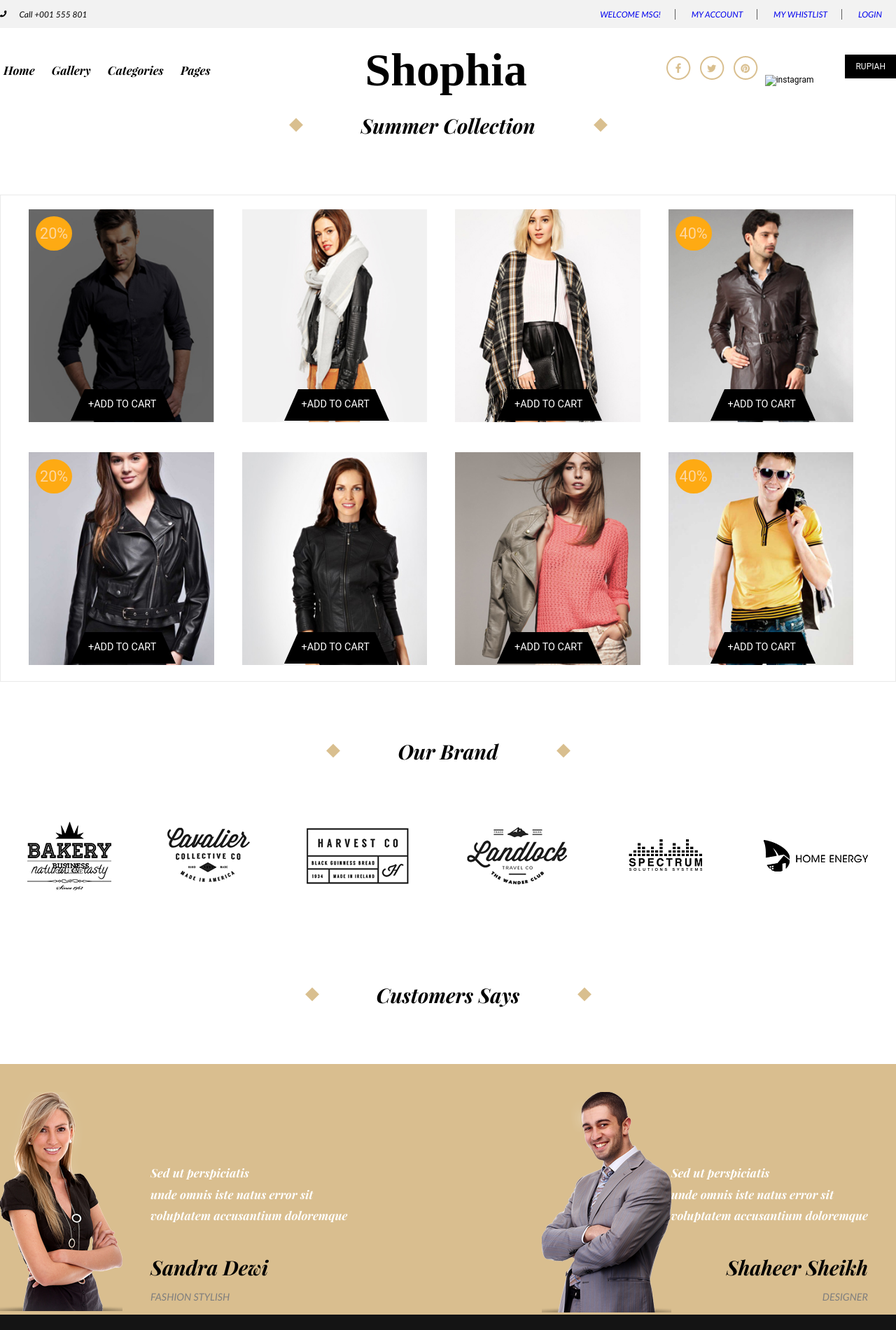
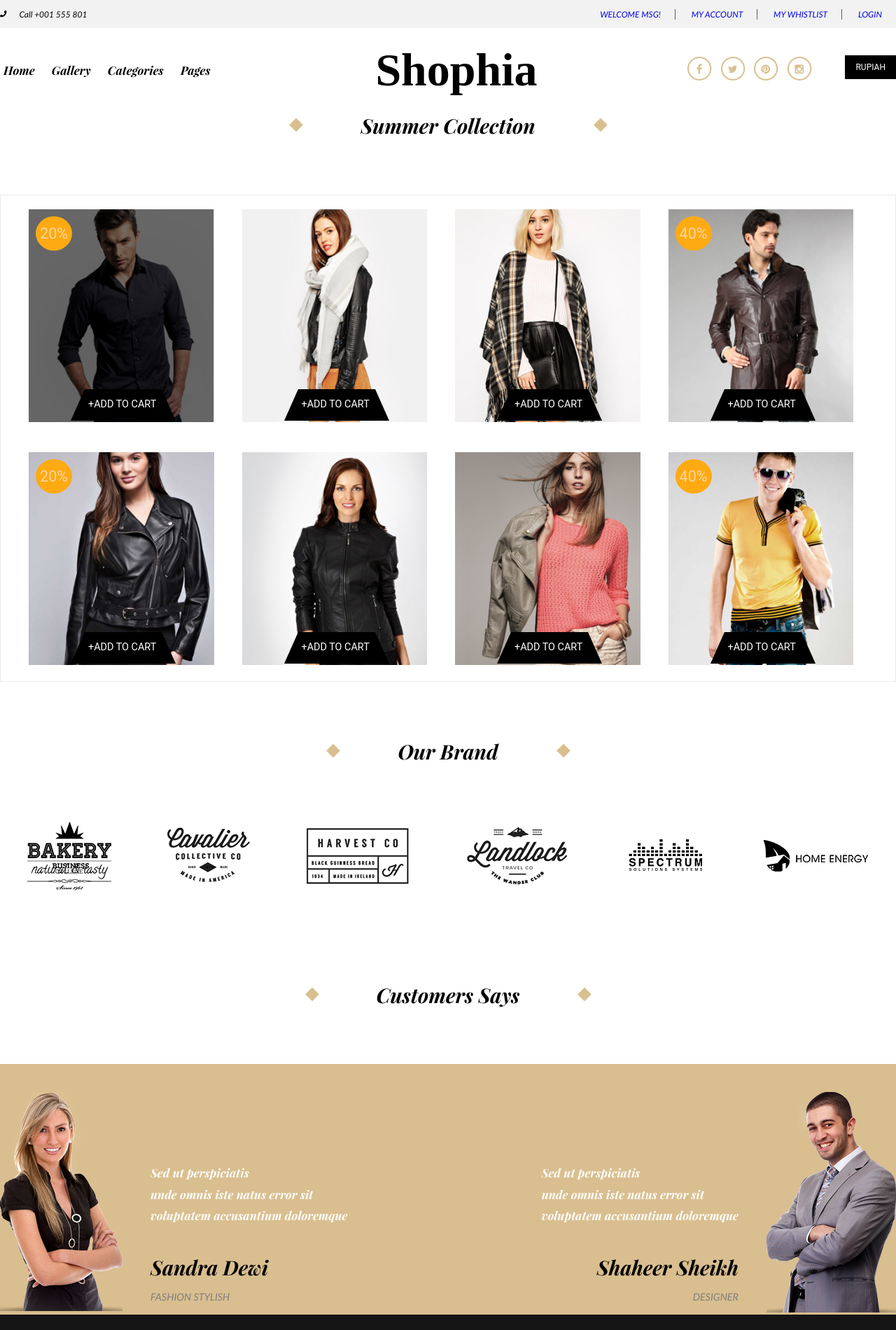
Before and after one commit to rimidbit/Shopia.loc, a website built with webpack: page src/index.html in a window 1280 px wide. Shown: the top 1900 px of the page at 70% size. Built offline with nearby package versions, Linux system fonts and the light colour scheme; files whose address does not match are found by name.

Commit message:
instagram_head

```diff
--- a/src/css/modules/customers.css
+++ b/src/css/modules/customers.css
@@ -74,7 +74,7 @@
 }
 
 .customers__men-img{
-    order: -1;
+    order: 1;
 }
 
 .customers__right-text{
@@ -82,6 +82,11 @@
     flex-direction: column;
     align-items: flex-end;
     margin-right: 40px;
+}
+
+.customers__text-men{
+    display: flex;
+    justify-content: flex-end;
 }
 
 @media screen and (max-width: 1025px) {
@@ -98,7 +103,7 @@
     }
 
     .brand-img img{
-        flex-basis: calc(30% - 10px);
+        padding: 0 10px;
     }
 }
 
@@ -110,4 +115,8 @@
     .customers__text{
         margin-top: 20px;
     }
+
+    .customers__men-img{
+        order: -1;
+    }
 }
--- a/src/templates/_customers.html
+++ b/src/templates/_customers.html
@@ -31,10 +31,12 @@
                     <img src="../../build/images/shaheer.png" alt="Sandra Dewi">
                 </div>
                 <div class="customers__right-text">
-                    <p class="customers__text customers__text-men">Sed ut perspiciatis<br>
-                        unde omnis iste natus error sit<br>
-                        voluptatem accusantium doloremque
-                    </p>
+                    <div class="customers__text-men">
+                        <p class="customers__text">Sed ut perspiciatis<br>
+                            unde omnis iste natus error sit<br>
+                            voluptatem accusantium doloremque
+                        </p>
+                    </div>
                     <span class="customers__name">Shaheer Sheikh</span>
                     <span class="customers__profession">DESIGNER</span>
                 </div>
--- a/src/templates/_head.html
+++ b/src/templates/_head.html
@@ -39,7 +39,7 @@
                 <img src="../../build/img/fasebook.png" alt="fasebook_head">
                 <img src="../../build/img/twitter_head.png" alt="twitter_head">
                 <img src="../../build/img/pinterest_head.png" alt="pinterest_head">
-                <img src="../../build/img/instagram.png" alt="instagram">
+                <img src="../../build/img/instagram_head.png" alt="instagram_head">
             </div>
             <div class="header__general__button">
                 <a>RUPIAH</a>
```
Also changed, not shown: src/img/Instagram.png (added).
